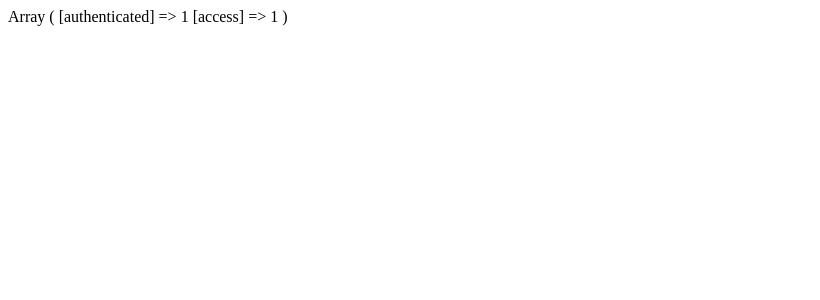
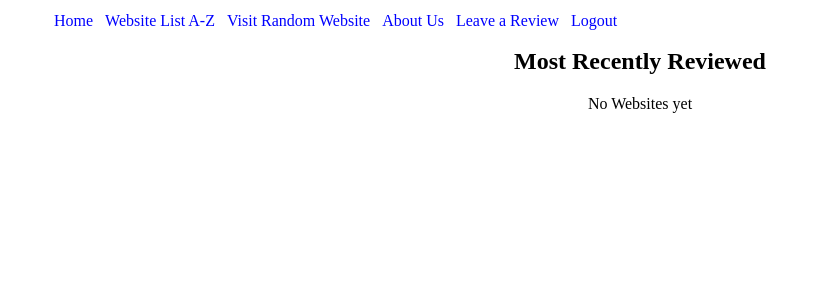
Before and after one commit to WesleyBrown792/CS401, a PHP site: page /Home.php in a window 1280 px wide. Shown: the top 300 px of the page, without its empty margins (0-820 px from the left). Run offline with PHP 8.4, Linux system fonts and the light colour scheme; the visitor is signed in with stand-in values (Sample User, id 1); data that the repository does not hold is empty.

Commit message:
trying to fix css

```diff
--- a/Home.php
+++ b/Home.php
@@ -1,8 +1,6 @@
 <?php
 session_start();
 require_once 'table.php';
-print_r($_SESSION);
-exit();
 if($_SESSION['authenticated'] != true){
     header("Location: index.php");
 }
--- a/index.php
+++ b/index.php
@@ -6,7 +6,8 @@ $_SESSION["access"] = -1;
 
 <html>
 <head>
-    <script src = "js/logged.js"></script>
+    <script something></script>
+    <script src = "login.js"></script>
     <title>User Login</title>
     <link rel="stylesheet" teype="text/css" href="login.css"/>
 </head>
--- /dev/null
+++ b/login.js
@@ -0,0 +1,5 @@
+document.addEventListener("DOmContentLoaded", function(event){
+    document.getElementById("element name").onload = function() {
+        alert("we have loaded");
+    };
+});
--- a/style.css
+++ b/style.css
@@ -7,7 +7,7 @@ div{
 }
 
 ul{
-    background: grey;
+    background: red;
     object-position: center;
     list-style-type: none;
 }
@@ -18,14 +18,14 @@ li{
 
 li a {
   display: block;
-  color: white;
+  color: blue;
   text-align: center;
   padding: 4px 6px;
   text-decoration: none;
 }
 
 li a:hover{
-  background-color: black;
+  background-color: green;
 }
 
 
```
Also changed, not shown: login.php (+0 -8 lines).
